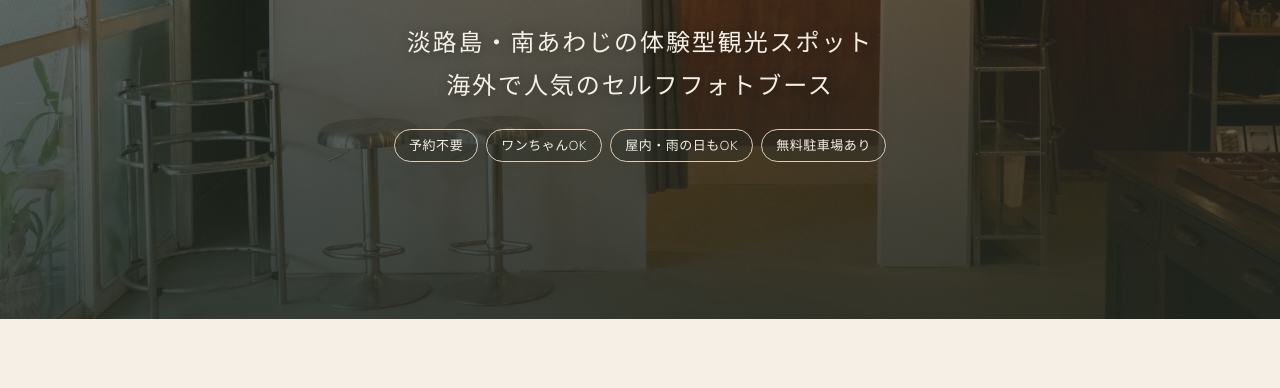
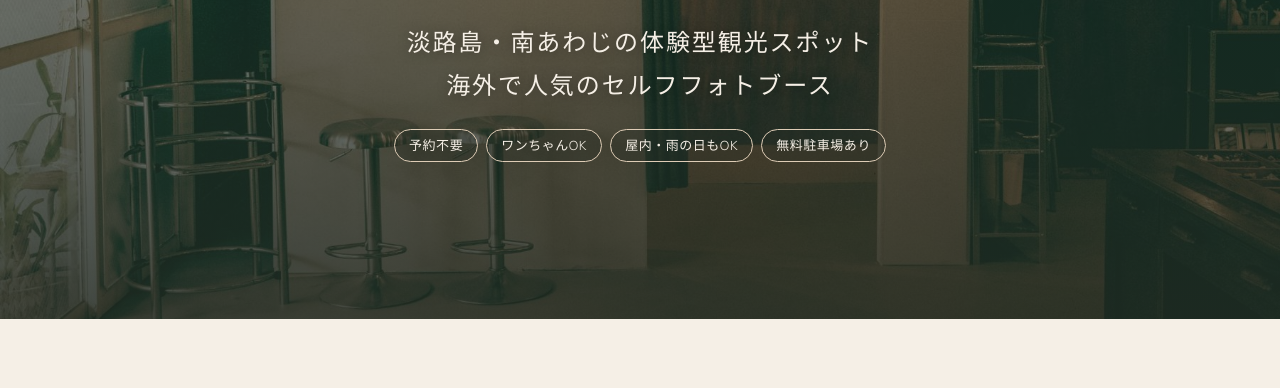
Before and after one commit to YouYh17/mony-taff-site, a plain HTML site: page index.html in a window 1280 px wide. Shown: the part 482-870 px from the top of the page. Drawn offline with Linux system fonts and the light colour scheme; a web font is replaced by a local one.

Commit message:
パソコン版トップの写真をフィルム調に変更
Co-Authored-By: Claude Opus 5.5 <noreply@anthropic.com>
Claude-Session: https://claude.ai/code/session_01LPJNoKLH9bFbZcrA9Q4hSg

```diff
--- a/index.html
+++ b/index.html
@@ -113,7 +113,7 @@ nav a:hover{opacity:1}
 .hero{position:relative;min-height:calc(100svh - 56px);display:flex;align-items:center;justify-content:center;text-align:center;color:var(--cream);overflow:hidden;padding:64px 20px}
 .hero picture,.hero-bg{position:absolute;inset:0;width:100%;height:100%}
 .hero-bg{object-fit:cover;object-position:center 40%}
-.hero::after{content:"";position:absolute;inset:0;background:linear-gradient(180deg,rgba(34,41,33,.72) 0%,rgba(34,41,33,.62) 45%,rgba(34,41,33,.86) 100%)}
+.hero::after{content:"";position:absolute;inset:0;background:linear-gradient(180deg,rgba(34,41,33,.6) 0%,rgba(34,41,33,.5) 45%,rgba(34,41,33,.82) 100%)}
 .hero-inner{position:relative;z-index:1;max-width:720px}
 .hero-logo{width:clamp(170px,24vw,250px);height:auto;margin:0 auto;filter:drop-shadow(0 2px 14px rgba(0,0,0,.35))}
 .hero-sub{font-family:var(--serif);letter-spacing:.32em;font-size:13px;color:var(--beige);margin-top:18px}
@@ -168,7 +168,7 @@ h2{font-size:clamp(22px,4vw,28px);font-weight:500;letter-spacing:.06em;margin:4p
 .note{font-size:12px;margin-top:16px;opacity:.75}
 
 /* feature band */
-.band{background:linear-gradient(rgba(60,74,59,.86),rgba(60,74,59,.86)),url(images/band-bg.jpg) center/cover;color:var(--cream)}
+.band{background:linear-gradient(rgba(60,74,59,.86),rgba(60,74,59,.86)),url(images/space.jpg) center/cover;color:var(--cream)}
 .band .grid{display:grid;grid-template-columns:repeat(auto-fit,minmax(200px,1fr));gap:28px}
 .band .eyebrow{color:var(--beige)}
 .band h3{font-size:16px;font-weight:700;margin-bottom:6px;color:var(--beige)}
@@ -226,7 +226,7 @@ footer small{font-size:12px;opacity:.8}
   <section class="hero">
     <img class="hero-kv" src="images/hero-mobile.jpg" alt="Mony&amp;Taff のセルフフォトブース ESTD 2026 IN AWAJI ISLAND" width="650" height="1075">
     <picture>
-      <img class="hero-bg" src="images/space.jpg" alt="PHOTOS の看板が目印の、ミッドセンチュリーな雰囲気のセルフフォトブース" width="1800" height="1200">
+      <img class="hero-bg" src="images/band-bg.jpg" alt="PHOTOS の看板が目印の、ミッドセンチュリーな雰囲気のセルフフォトブース" width="1800" height="1200">
     </picture>
     <div class="hero-inner">
       <img class="hero-logo" src="images/logo-stacked-beige.png" alt="Mony&amp;Taff" width="600" height="534">
```
